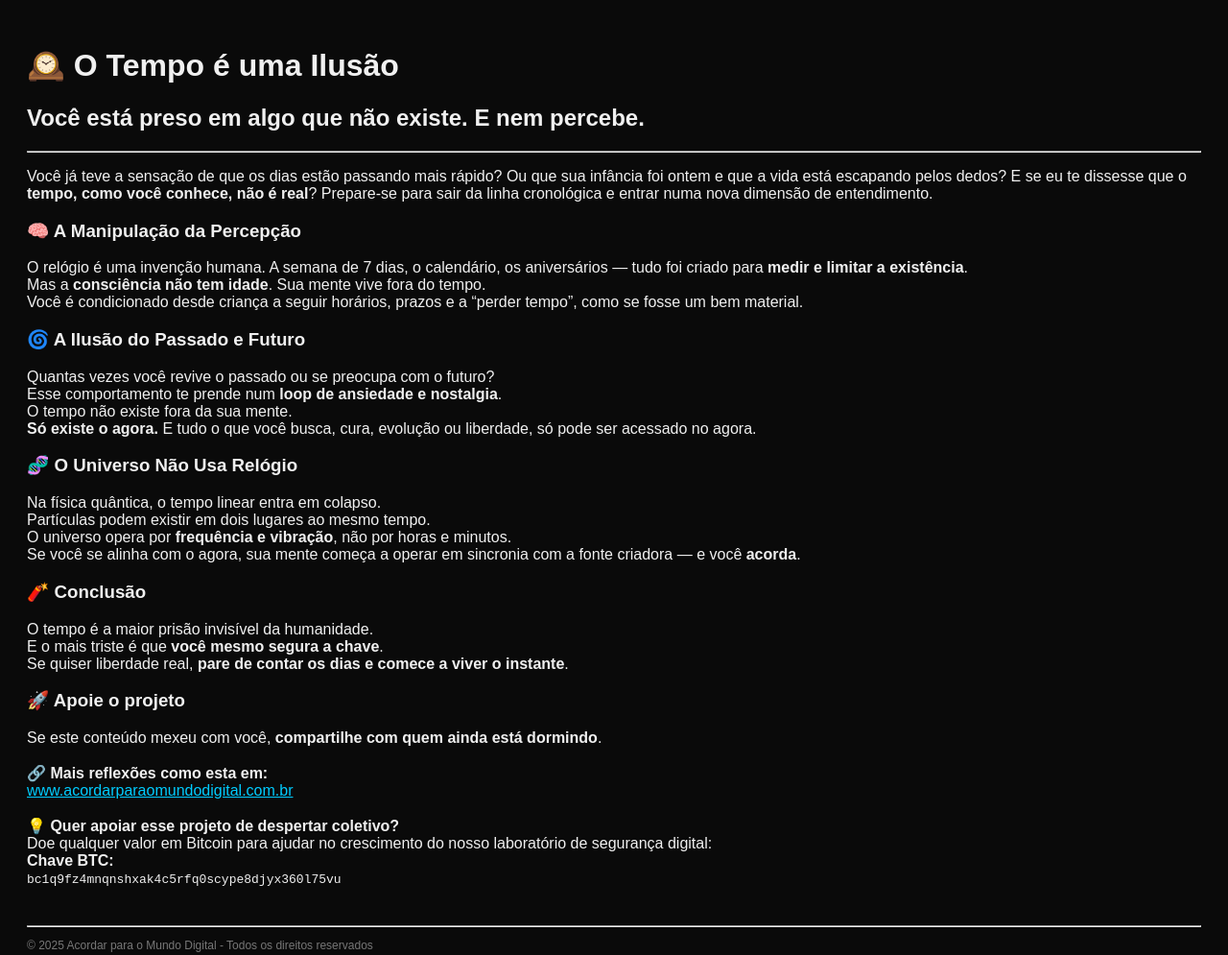
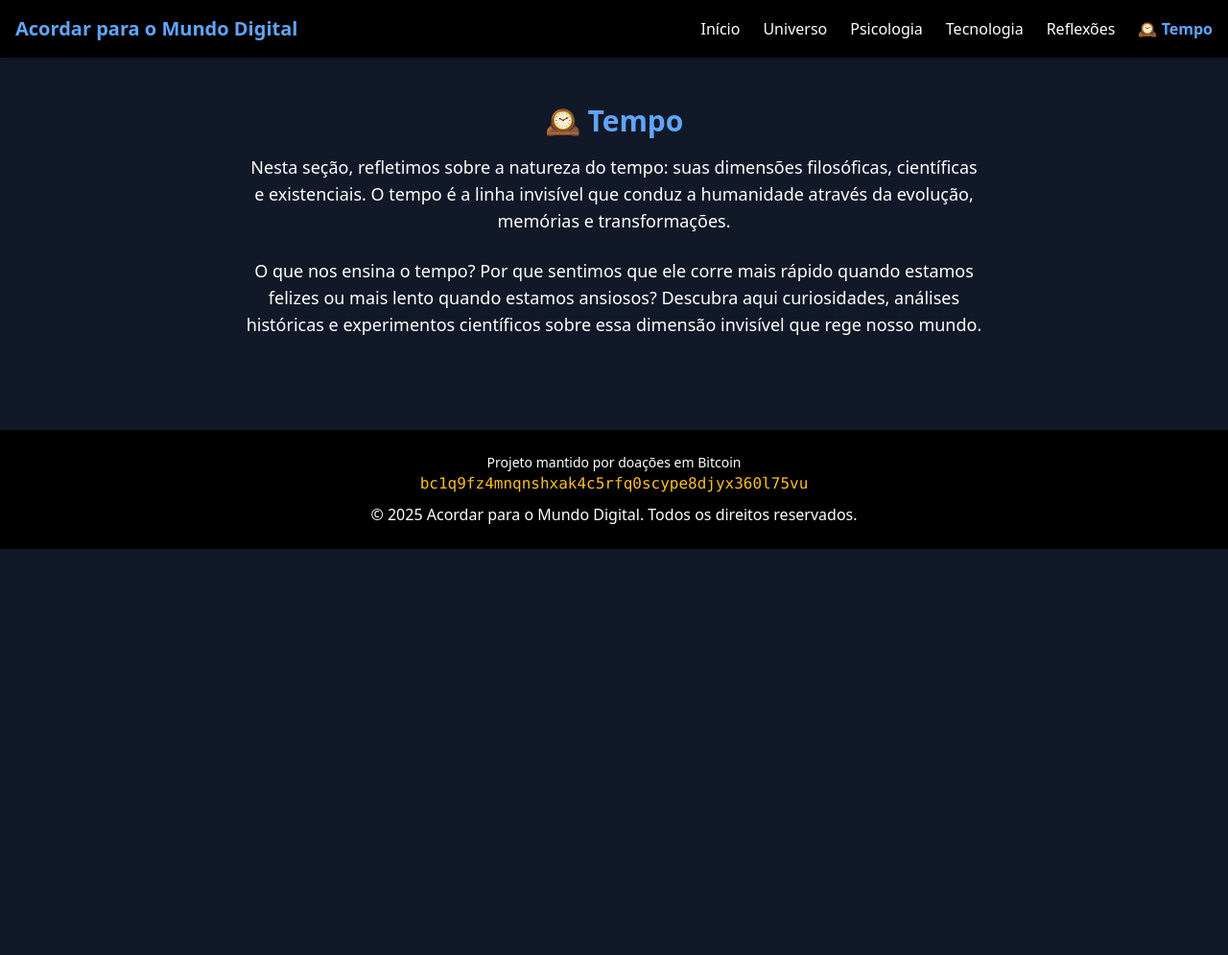
Before and after one commit to dinofilho/acordar-para-o-mundo-digital, a plain HTML site: page tempo.html in a window 1280 px wide. Shown: the whole page at 96% size. After the commit the page ends 800 px from the top, so only its background shows below. Drawn offline with nearby package versions, Linux system fonts and the light colour scheme.

Commit message:
Atualizar o tempo.html

```diff
--- a/tempo.html
+++ b/tempo.html
@@ -1,54 +1,39 @@
-<!DOCTYPE html><html lang="pt-br">
+<!DOCTYPE html><html lang="pt-BR">
 <head>
-  <meta charset="UTF-8">
-  <meta name="viewport" content="width=device-width, initial-scale=1.0">
-  <title>O Tempo é uma Ilusão - Acordar para o Mundo Digital</title>
-  <link rel="stylesheet" href="style.css">
+  <meta charset="UTF-8" />
+  <meta name="viewport" content="width=device-width, initial-scale=1.0" />
+  <meta name="description" content="Explorando o tempo, história e mudanças da humanidade.">
+  <meta name="author" content="Acordar para o Mundo Digital">
+  <title>🕰️ Tempo | Acordar para o Mundo Digital</title>
+  <link rel="stylesheet" href="https://cdn.jsdelivr.net/npm/tailwindcss@2.2.19/dist/tailwind.min.css">
 </head>
-<body style="background-color:#0a0a0a; color:#f0f0f0; font-family:Arial, sans-serif; padding: 20px;">
-  <header>
-    <h1>🕰️ O Tempo é uma Ilusão</h1>
-    <h2>Você está preso em algo que não existe. E nem percebe.</h2>
-    <hr>
-  </header>  <section>
-    <p>Você já teve a sensação de que os dias estão passando mais rápido? Ou que sua infância foi ontem e que a vida está escapando pelos dedos?
-    E se eu te dissesse que o <strong>tempo, como você conhece, não é real</strong>?
-    Prepare-se para sair da linha cronológica e entrar numa nova dimensão de entendimento.</p>
-  </section>  <section>
-    <h3>🧠 A Manipulação da Percepção</h3>
-    <p>O relógio é uma invenção humana. A semana de 7 dias, o calendário, os aniversários — tudo foi criado para <strong>medir e limitar a existência</strong>.<br>
-    Mas a <strong>consciência não tem idade</strong>. Sua mente vive fora do tempo.<br>
-    Você é condicionado desde criança a seguir horários, prazos e a “perder tempo”, como se fosse um bem material.</p>
-  </section>  <section>
-    <h3>🌀 A Ilusão do Passado e Futuro</h3>
-    <p>Quantas vezes você revive o passado ou se preocupa com o futuro?<br>
-    Esse comportamento te prende num <strong>loop de ansiedade e nostalgia</strong>.<br>
-    O tempo não existe fora da sua mente.<br>
-    <strong>Só existe o agora.</strong> E tudo o que você busca, cura, evolução ou liberdade, só pode ser acessado no agora.</p>
-  </section>  <section>
-    <h3>🧬 O Universo Não Usa Relógio</h3>
-    <p>Na física quântica, o tempo linear entra em colapso.<br>
-    Partículas podem existir em dois lugares ao mesmo tempo.<br>
-    O universo opera por <strong>frequência e vibração</strong>, não por horas e minutos.<br>
-    Se você se alinha com o agora, sua mente começa a operar em sincronia com a fonte criadora — e você <strong>acorda</strong>.</p>
-  </section>  <section>
-    <h3>🧨 Conclusão</h3>
-    <p>O tempo é a maior prisão invisível da humanidade.<br>
-    E o mais triste é que <strong>você mesmo segura a chave</strong>.<br>
-    Se quiser liberdade real, <strong>pare de contar os dias e comece a viver o instante</strong>.</p>
-  </section>  <section>
-    <h3>🚀 Apoie o projeto</h3>
-    <p>Se este conteúdo mexeu com você, <strong>compartilhe com quem ainda está dormindo</strong>.<br><br>🔗 <strong>Mais reflexões como esta em:</strong><br>
-<a href="https://www.acordarparaomundodigital.com.br" style="color:#00ccff">www.acordarparaomundodigital.com.br</a><br><br>
-
-💡 <strong>Quer apoiar esse projeto de despertar coletivo?</strong><br>
-Doe qualquer valor em Bitcoin para ajudar no crescimento do nosso laboratório de segurança digital:<br>
-<strong>Chave BTC:</strong><br>
-<code>bc1q9fz4mnqnshxak4c5rfq0scype8djyx360l75vu</code></p>
-
-  </section>  <footer style="margin-top:40px; font-size: 12px; color: #777;">
-    <hr>
-    <p>© 2025 Acordar para o Mundo Digital - Todos os direitos reservados</p>
-  </footer>
-</body>
+<body class="bg-gray-900 text-white">  <header class="bg-black text-white p-4 shadow-md">
+    <nav class="container mx-auto flex justify-between items-center">
+      <h1 class="text-xl font-bold text-blue-400">Acordar para o Mundo Digital</h1>
+      <ul class="flex space-x-6">
+        <li><a href="index.html" class="hover:text-blue-400 transition">Início</a></li>
+        <li><a href="universo.html" class="hover:text-blue-400 transition">Universo</a></li>
+        <li><a href="psicologia.html" class="hover:text-blue-400 transition">Psicologia</a></li>
+        <li><a href="tecnologia.html" class="hover:text-blue-400 transition">Tecnologia</a></li>
+        <li><a href="reflexoes.html" class="hover:text-blue-400 transition">Reflexões</a></li>
+        <li><a href="tempo.html" class="text-blue-400 font-bold hover:underline transition">🕰️ Tempo</a></li>
+      </ul>
+    </nav>
+  </header>  <main class="container mx-auto px-4 py-12">
+    <section class="text-center">
+      <h2 class="text-3xl font-bold text-blue-400 mb-4">🕰️ Tempo</h2>
+      <p class="text-lg max-w-3xl mx-auto mb-6">
+        Nesta seção, refletimos sobre a natureza do tempo: suas dimensões filosóficas, científicas e existenciais.
+        O tempo é a linha invisível que conduz a humanidade através da evolução, memórias e transformações.
+      </p>
+      <p class="text-lg max-w-3xl mx-auto">
+        O que nos ensina o tempo? Por que sentimos que ele corre mais rápido quando estamos felizes ou mais lento quando estamos ansiosos?
+        Descubra aqui curiosidades, análises históricas e experimentos científicos sobre essa dimensão invisível que rege nosso mundo.
+      </p>
+    </section>
+  </main>  <footer class="bg-black text-white text-center p-6 mt-12">
+    <p class="text-sm">Projeto mantido por doações em Bitcoin</p>
+    <p class="break-all text-yellow-400 font-mono">bc1q9fz4mnqnshxak4c5rfq0scype8djyx360l75vu</p>
+    <p class="mt-2">© 2025 Acordar para o Mundo Digital. Todos os direitos reservados.</p>
+  </footer></body>
 </html>
```
